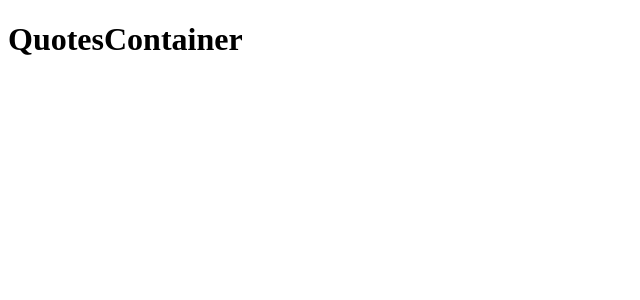
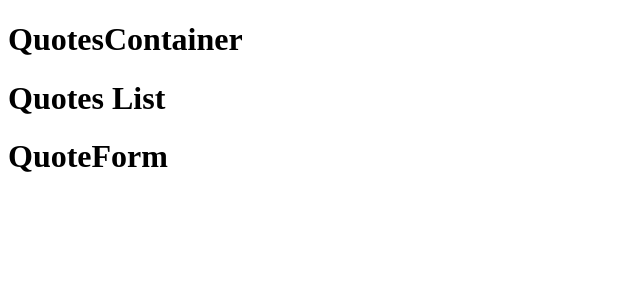
Before and after one commit to vikram1931/quotesapp, a React (Create React App) app: page / in a window 1280 px wide. Shown: the top 300 px of the page, without its empty margins (0-640 px from the left). Built offline with nearby package versions, Linux system fonts and the light colour scheme.

Commit message:
created QuotesList and QuoteForm component and rendered it in parent QuotesContainer component

```diff
--- /dev/null
+++ b/src/QuoteForm.js
@@ -0,0 +1,11 @@
+import React from "react";
+
+const QuoteForm = () => {
+  return (
+    <div>
+      <h1>QuoteForm</h1>
+    </div>
+  );
+};
+
+export default QuoteForm;
--- a/src/QuotesContainer.js
+++ b/src/QuotesContainer.js
@@ -1,9 +1,12 @@
 import React from "react";
-
+import QuotesList from "./QuotesList";
+import QuoteForm from "./QuoteForm";
 const QuotesContainer = () => {
   return (
     <div>
       <h1>QuotesContainer</h1>
+      <QuotesList />
+      <QuoteForm />
     </div>
   );
 };
--- /dev/null
+++ b/src/QuotesList.js
@@ -0,0 +1,11 @@
+import React from "react";
+
+const QuotesList = () => {
+  return (
+    <div>
+      <h1>Quotes List</h1>
+    </div>
+  );
+};
+
+export default QuotesList;
```
